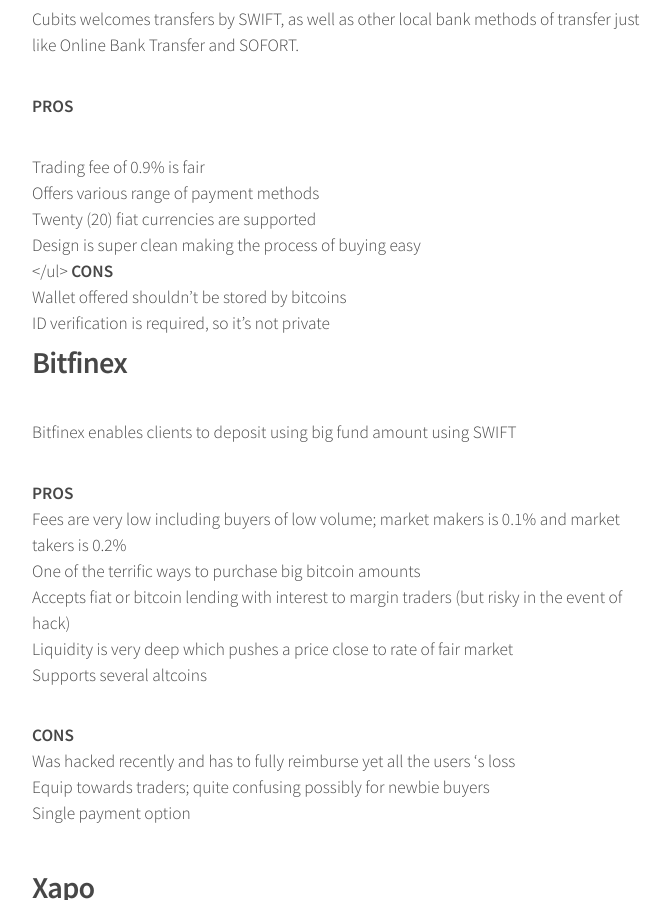
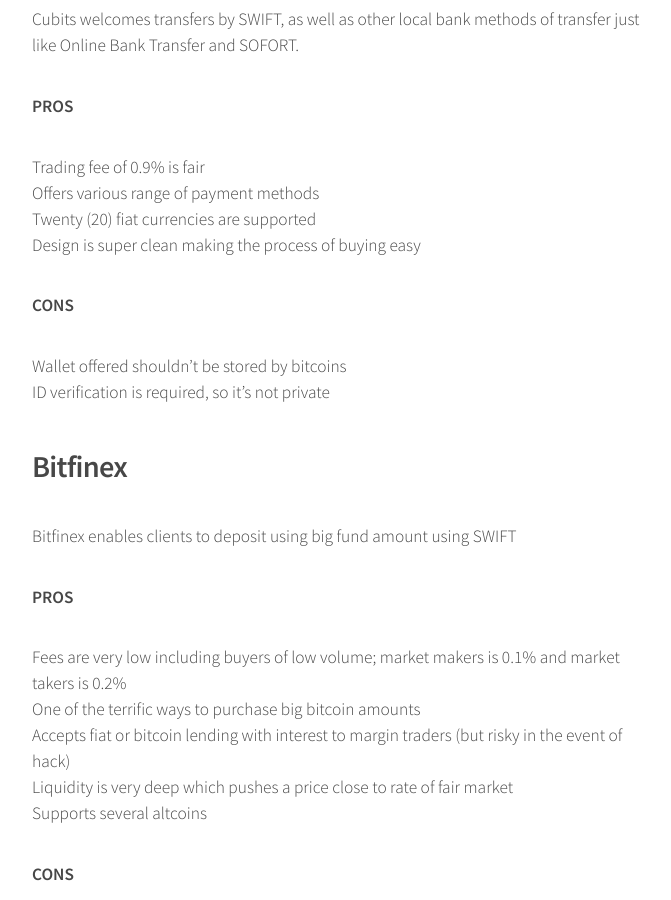
Before and after one commit to kripikroli/coindl_development, a Jekyll site: the page built from _posts/2010-12-18-buy-bitcoin-with-bank-account.md, in a window 1280 px wide and 900 px high, scrolled down 7922 px. Shown: the whole window, without its empty margins (293-964 px from the left). Built offline with Jekyll 4.4.1, drawn with Linux system fonts in a browser that asks for light colours.

Commit message:
Update 2010-12-18-buy-bitcoin-with-bank-account.md

```diff
--- a/_posts/2010-12-18-buy-bitcoin-with-bank-account.md
+++ b/_posts/2010-12-18-buy-bitcoin-with-bank-account.md
@@ -228,14 +228,14 @@
 <ul>
 <li>Trading fee of 0.9% is fair</li>
 <li>Offers various range of payment methods</li>
-<li>Twenty (20) fiat currencies are supported<li>
+<li>Twenty (20) fiat currencies are supported</li>
 <li>Design is super clean making the process of buying easy</li>
  </ul>
 <strong>CONS</strong>
 <ul>
 <li>Wallet offered shouldn’t be stored by bitcoins</li>
 <li>ID verification is required, so it’s not private</li>
- <ul>
+ </ul>
 <h2>Bitfinex</h2>
 <p>Bitfinex enables clients to deposit using big fund amount using SWIFT</p>
 
```
